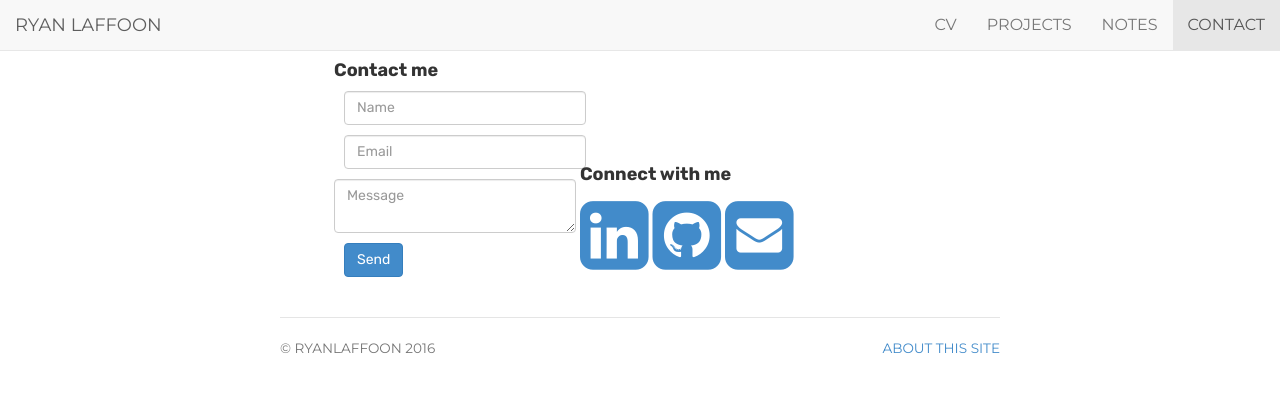
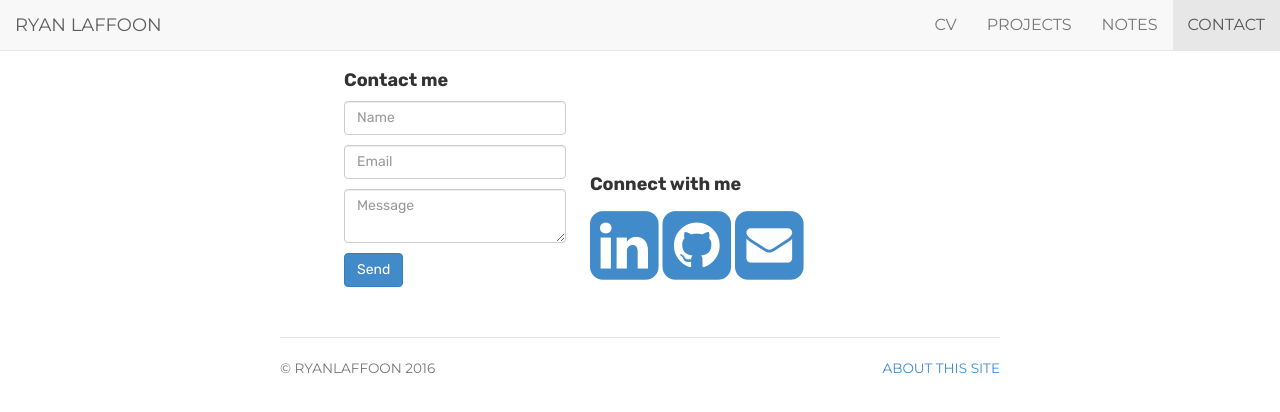
Before and after one commit to ryanlaffoon/ryanlaffoon.github.io, a Jekyll site: the page built from contact/index.html, in a window 1280 px wide. Shown: the top 412 px of the page. Built offline with Jekyll 4.4.1, drawn with Linux system fonts in a browser that asks for light colours.

Commit message:
Update style.css

```diff
--- a/css/style.css
+++ b/css/style.css
@@ -66,14 +66,14 @@ ul.listprojects li {line-height: 30px; }
 .notes, .contact, .about, .cv, .projects, .error { margin-bottom: 30px; margin-top: 50px; }
 
 /* Contact */
-.contactIcons, .contactForm { display: inline-block; }
+.contactIcons, .contactForm { display: inline-block; margin: 10px; }
 
 .contactIcons .contactIcon{
 	display: inline-block;
 }
 
 .contactForm input{
-	margin: 10px;
+	margin: 10px 0;
 }
 
 /* About */
```
